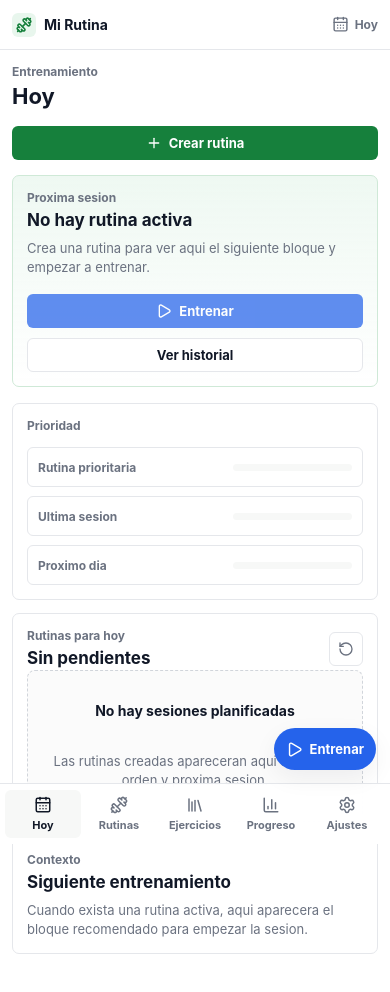
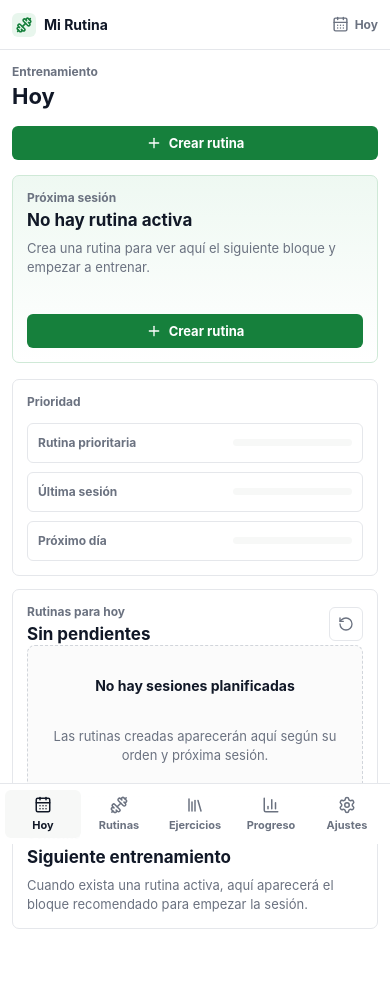
Before and after one commit to Betancourt1/exercise-tracker, a React (Vite) app: page / in a window 390 px wide. Shown: the top 992 px of the page. Built offline with nearby package versions, Linux system fonts and the light colour scheme.

Commit message:
Fix scaffold UX blockers

```diff
--- a/src/App.tsx
+++ b/src/App.tsx
@@ -6,7 +6,6 @@ import {
   CalendarDays,
   Dumbbell,
   Library,
-  Play,
   Plus,
   RotateCcw,
   Search,
@@ -43,31 +42,31 @@ const contextByPage: Record<
   today: {
     title: "Siguiente entrenamiento",
     eyebrow: "Contexto",
-    body: "Cuando exista una rutina activa, aqui aparecera el bloque recomendado para empezar la sesion.",
-    bullets: ["Rutina prioritaria", "Ultima sesion", "Recordatorio tecnico"],
+    body: "Cuando exista una rutina activa, aquí aparecerá el bloque recomendado para empezar la sesión.",
+    bullets: ["Rutina prioritaria", "Última sesión", "Recordatorio técnico"],
   },
   routines: {
-    title: "Guia de constructor",
+    title: "Guía de constructor",
     eyebrow: "Rutinas",
-    body: "Al agregar ejercicios, este panel mostrara tecnica breve, errores comunes y descansos sugeridos.",
-    bullets: ["Nombre y objetivo", "Dias activos", "Ejercicios por bloque"],
+    body: "Al agregar ejercicios, este panel mostrará técnica breve, errores comunes y descansos sugeridos.",
+    bullets: ["Nombre y objetivo", "Días activos", "Ejercicios por bloque"],
   },
   exercises: {
-    title: "Guia de ejercicio",
+    title: "Guía de ejercicio",
     eyebrow: "Biblioteca",
-    body: "Selecciona un movimiento para ver indicaciones compactas sin salir del flujo de eleccion.",
-    bullets: ["Tecnica", "Musculos principales", "Errores comunes"],
+    body: "Selecciona un movimiento para ver indicaciones compactas sin salir del flujo de elección.",
+    bullets: ["Técnica", "Músculos principales", "Errores comunes"],
   },
   progress: {
     title: "Lectura de progreso",
-    eyebrow: "Analiticas",
-    body: "Las metricas se calcularan desde sesiones guardadas y mostraran formulas simples.",
+    eyebrow: "Analíticas",
+    body: "Las métricas se calcularán desde sesiones guardadas y mostrarán fórmulas simples.",
     bullets: ["Volumen", "Adherencia", "PRs y tendencia"],
   },
   settings: {
     title: "Datos locales",
     eyebrow: "Respaldo",
-    body: "La exportacion e importacion seran el escape para recuperar rutinas e historial local.",
+    body: "La exportación e importación serán el escape para recuperar rutinas e historial local.",
     bullets: ["Unidades", "Exportar", "Importar"],
   },
 };
@@ -90,7 +89,6 @@ function App() {
       </main>
 
       <ContextPanel activePage={activePage} />
-      <MobileTrainAction onClick={() => setActivePage("today")} />
       <MobileNav activePage={activePage} onNavigate={setActivePage} />
     </div>
   );
@@ -104,7 +102,7 @@ function DesktopSidebar({
   onNavigate: (page: PageId) => void;
 }) {
   return (
-    <aside className="sidebar" aria-label="Navegacion principal">
+    <aside className="sidebar" aria-label="Navegación principal">
       <div className="brand">
         <span className="brand-mark" aria-hidden="true">
           <Dumbbell size={17} strokeWidth={2.4} />
@@ -219,23 +217,20 @@ function TodayPage({ onNavigate }: { onNavigate: (page: PageId) => void }) {
       <div className="today-grid">
         <article className="panel next-session">
           <div>
-            <p className="panel-label">Proxima sesion</p>
+            <p className="panel-label">Próxima sesión</p>
             <h2>No hay rutina activa</h2>
             <p className="muted">
-              Crea una rutina para ver aqui el siguiente bloque y empezar a entrenar.
+              Crea una rutina para ver aquí el siguiente bloque y empezar a entrenar.
             </p>
           </div>
           <div className="button-row">
             <button
-              className="primary-button training"
+              className="primary-button routine"
               type="button"
-              aria-disabled="true"
+              onClick={() => onNavigate("routines")}
             >
-              <Play size={16} />
-              Entrenar
-            </button>
-            <button className="secondary-button" type="button">
-              Ver historial
+              <Plus size={16} />
+              Crear rutina
             </button>
           </div>
         </article>
@@ -244,7 +239,7 @@ function TodayPage({ onNavigate }: { onNavigate: (page: PageId) => void }) {
           <p className="panel-label">Prioridad</p>
           <EmptyRows
             rows={3}
-            labels={["Rutina prioritaria", "Ultima sesion", "Proximo dia"]}
+            labels={["Rutina prioritaria", "Última sesión", "Próximo día"]}
           />
         </article>
       </div>
@@ -261,7 +256,7 @@ function TodayPage({ onNavigate }: { onNavigate: (page: PageId) => void }) {
         </div>
         <EmptyState
           title="No hay sesiones planificadas"
-          body="Las rutinas creadas apareceran aqui segun su orden y proxima sesion."
+          body="Las rutinas creadas aparecerán aquí según su orden y próxima sesión."
         />
       </article>
     </section>
@@ -298,12 +293,12 @@ function RoutinesPage() {
           <div className="table-head">
             <span>Rutina</span>
             <span>Objetivo</span>
-            <span>Dias</span>
-            <span>Ultima sesion</span>
+            <span>Días</span>
+            <span>Última sesión</span>
             <span>Estado</span>
           </div>
           <EmptyState
-            title="Aun no tienes rutinas"
+            title="Aún no tienes rutinas"
             body="Crea la primera rutina para activar el constructor y ordenar tus bloques."
           />
         </div>
@@ -337,14 +332,14 @@ function ExercisesPage() {
           </div>
           <EmptyRows
             rows={4}
-            labels={["Nombre", "Equipo", "Musculos", "Tags"]}
+            labels={["Nombre", "Equipo", "Músculos", "Etiquetas"]}
           />
         </article>
         <article className="panel guide-card">
-          <p className="panel-label">Guia</p>
+          <p className="panel-label">Guía</p>
           <h2>Elige un ejercicio</h2>
           <p className="muted">
-            Aqui viviran las indicaciones de tecnica, errores comunes y recordatorios
+            Aquí vivirán las indicaciones de técnica, errores comunes y recordatorios
             breves.
           </p>
           <GuideList />
@@ -357,7 +352,7 @@ function ExercisesPage() {
 function ProgressPage() {
   return (
     <section className="page-section">
-      <PageTitle kicker="Progreso" title="Analiticas" />
+      <PageTitle kicker="Progreso" title="Analíticas" />
 
       <div className="metric-grid">
         <MetricCard label="Sesiones" value="0" tone="training" />
@@ -370,10 +365,10 @@ function ProgressPage() {
           <div className="panel-header">
             <div>
               <p className="panel-label">Volumen semanal</p>
-              <h2>Sin datos todavia</h2>
+              <h2>Sin datos todavía</h2>
             </div>
           </div>
-          <div className="chart-placeholder" aria-label="Grafica vacia">
+          <div className="chart-placeholder" aria-label="Gráfica vacía">
             <span />
             <span />
             <span />
@@ -385,7 +380,7 @@ function ProgressPage() {
           <p className="panel-label">Sesiones recientes</p>
           <EmptyState
             title="No hay historial"
-            body="Las sesiones guardadas alimentaran volumen, PRs y tendencia por ejercicio."
+            body="Las sesiones guardadas alimentarán volumen, PRs y tendencia por ejercicio."
           />
         </article>
       </div>
@@ -402,7 +397,7 @@ function SettingsPage() {
         <SettingsRow title="Unidades" detail="kg por defecto" />
         <SettingsRow title="Exportar datos" detail="Rutinas e historial local" />
         <SettingsRow title="Importar respaldo" detail="Recuperar datos guardados" />
-        <SettingsRow title="Acciones destructivas" detail="Confirmacion obligatoria" danger />
+        <SettingsRow title="Acciones destructivas" detail="Confirmación obligatoria" danger />
       </article>
     </section>
   );
@@ -440,7 +435,7 @@ function ContextPanel({ activePage }: { activePage: PageId }) {
 
       <div className="context-note">
         <span className="status-dot" />
-        <p>El historial se conservara aunque una rutina cambie o se elimine.</p>
+        <p>El historial se conservará aunque una rutina cambie o se elimine.</p>
       </div>
     </aside>
   );
@@ -466,7 +461,7 @@ function MobileNav({
   onNavigate: (page: PageId) => void;
 }) {
   return (
-    <nav className="mobile-nav" aria-label="Navegacion principal">
+    <nav className="mobile-nav" aria-label="Navegación principal">
       {navItems.map((item) => {
         const Icon = item.icon;
 
@@ -484,15 +479,6 @@ function MobileNav({
         );
       })}
     </nav>
-  );
-}
-
-function MobileTrainAction({ onClick }: { onClick: () => void }) {
-  return (
-    <button className="mobile-train-action" type="button" onClick={onClick}>
-      <Play size={17} />
-      Entrenar
-    </button>
   );
 }
 
@@ -556,7 +542,7 @@ function EmptyState({ title, body }: { title: string; body: string }) {
 }
 
 function GuideList({ items }: { items?: string[] }) {
-  const guideItems = items ?? ["Tecnica compacta", "Errores comunes", "Recordatorios"];
+  const guideItems = items ?? ["Técnica compacta", "Errores comunes", "Recordatorios"];
 
   return (
     <ul className="guide-list">
--- a/src/styles.css
+++ b/src/styles.css
@@ -286,8 +286,7 @@ input:focus-visible {
 
 .primary-button,
 .secondary-button,
-.icon-button,
-.mobile-train-action {
+.icon-button {
   display: inline-flex;
   align-items: center;
   justify-content: center;
@@ -300,8 +299,7 @@ input:focus-visible {
   letter-spacing: 0;
 }
 
-.primary-button,
-.mobile-train-action {
+.primary-button {
   padding: 0 12px;
   color: #ffffff;
 }
@@ -310,8 +308,7 @@ input:focus-visible {
   background: var(--routine);
 }
 
-.primary-button.training,
-.mobile-train-action {
+.primary-button.training {
   background: var(--training);
 }
 
@@ -594,8 +591,7 @@ input:focus-visible {
 
 .mobile-header,
 .mobile-nav,
-.mobile-context,
-.mobile-train-action {
+.mobile-context {
   display: none;
 }
 
@@ -750,17 +746,6 @@ input:focus-visible {
     background: var(--surface-muted);
     color: var(--text);
   }
-
-  .mobile-train-action {
-    position: fixed;
-    right: 14px;
-    bottom: 74px;
-    z-index: 6;
-    display: inline-flex;
-    min-height: 42px;
-    border-radius: 999px;
-    box-shadow: var(--shadow);
-  }
 }
 
 @media (max-width: 390px) {
```
